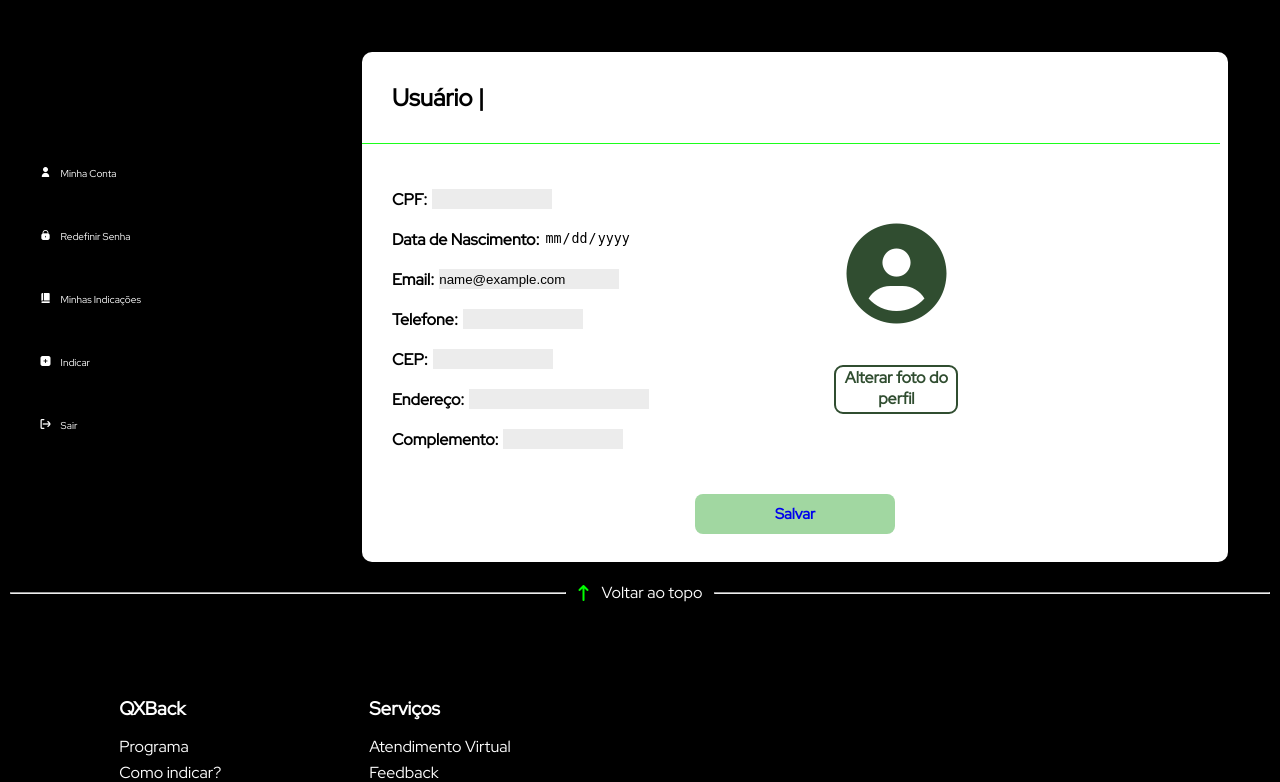
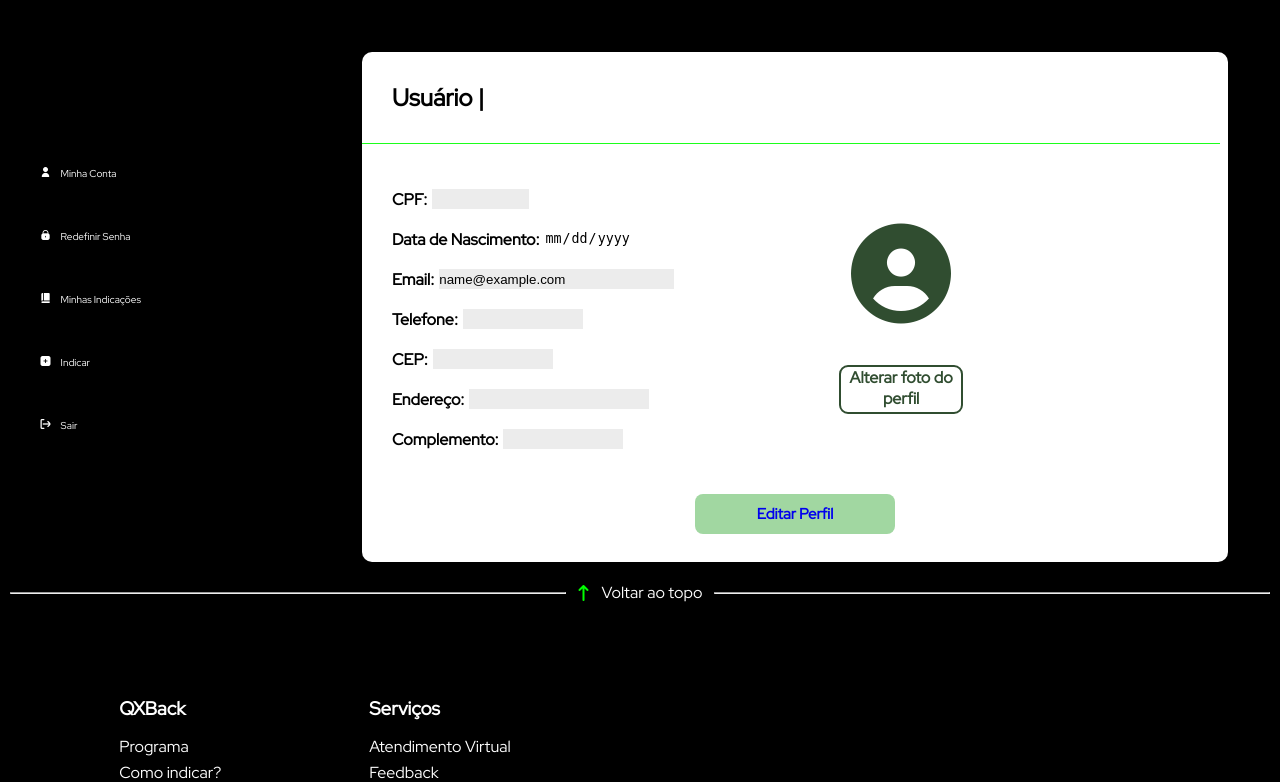
Before and after one commit to Group-QXBack/site-qxback, a PHP site: page / in a window 1280 px wide. Shown: the part 167-949 px from the top of the page. Run offline with PHP 8.4, Linux system fonts and the light colour scheme; the visitor is signed in with stand-in values (Sample User, id 1); some libraries are stand-ins or nearby versions.

Commit message:
Update index.php

```diff
--- a/ScreenUser/index.php
+++ b/ScreenUser/index.php
@@ -1,14 +1,10 @@
 <?php
 session_start();
-
 if (!isset($_SESSION['usuario'])) {
     header("Location: ../ScreenUser/index.html");
     exit();
 }
-
 $usuario = $_SESSION['usuario'];
-
-
 ?>
 
 <!DOCTYPE html>
@@ -85,7 +81,7 @@ $usuario = $_SESSION['usuario'];
                     <div class="dados">
                         <p>
                             <strong>CPF:</strong>
-                            <input type="text" class="input-text" value="<?php echo isset($usuario['cpf']) ? htmlspecialchars($usuario['cpf']) : ''; ?>" readonly>
+                            <input type="text" class="input-text" style="width: 97px;" value="<?php echo isset($usuario['cpf']) ? htmlspecialchars($usuario['cpf']) : ''; ?>" readonly>
                         </p>
                         <p>
                             <strong>Data de Nascimento:</strong>
@@ -93,7 +89,7 @@ $usuario = $_SESSION['usuario'];
                         </p>
                         <p>
                             <strong>Email:</strong>
-                            <input type="text" class="input-text" style="width: 180px;" value="<?php echo isset($usuario['email']) ? htmlspecialchars($usuario['email']) : ''; ?>" readonly>
+                            <input type="text" class="input-text" style="width: 235px;" value="<?php echo isset($usuario['email']) ? htmlspecialchars($usuario['email']) : ''; ?>" readonly>
                         </p>
                         <p>
                             <strong>Telefone:</strong>
@@ -119,7 +115,7 @@ $usuario = $_SESSION['usuario'];
 
                 </main>
                 <div class="btn-salvar">
-                    <a href="#">Salvar</a>
+                 <a href="editar_perfil.php">Editar Perfil</a>
                 </div>
             </article>
         </div>
```
